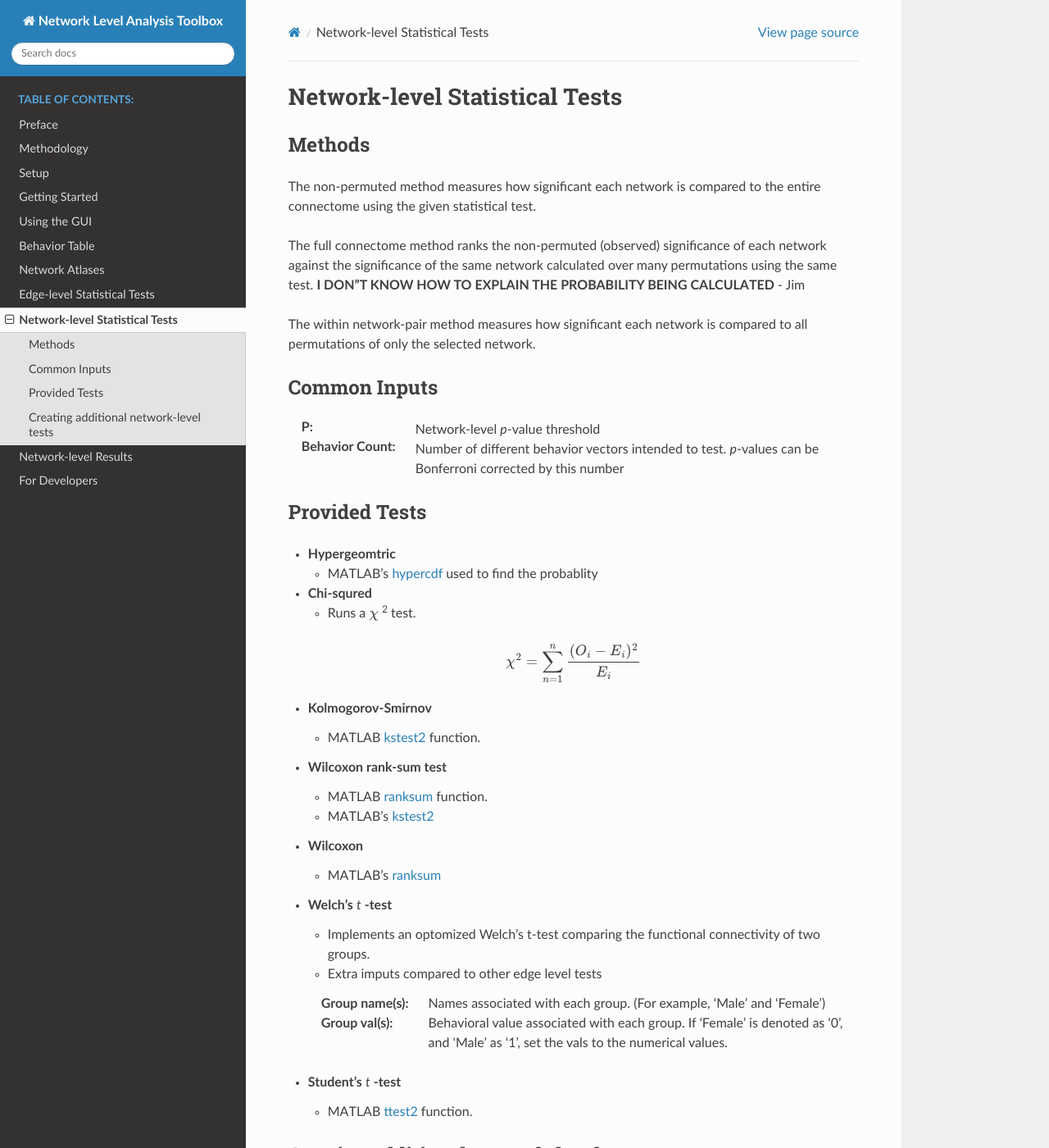
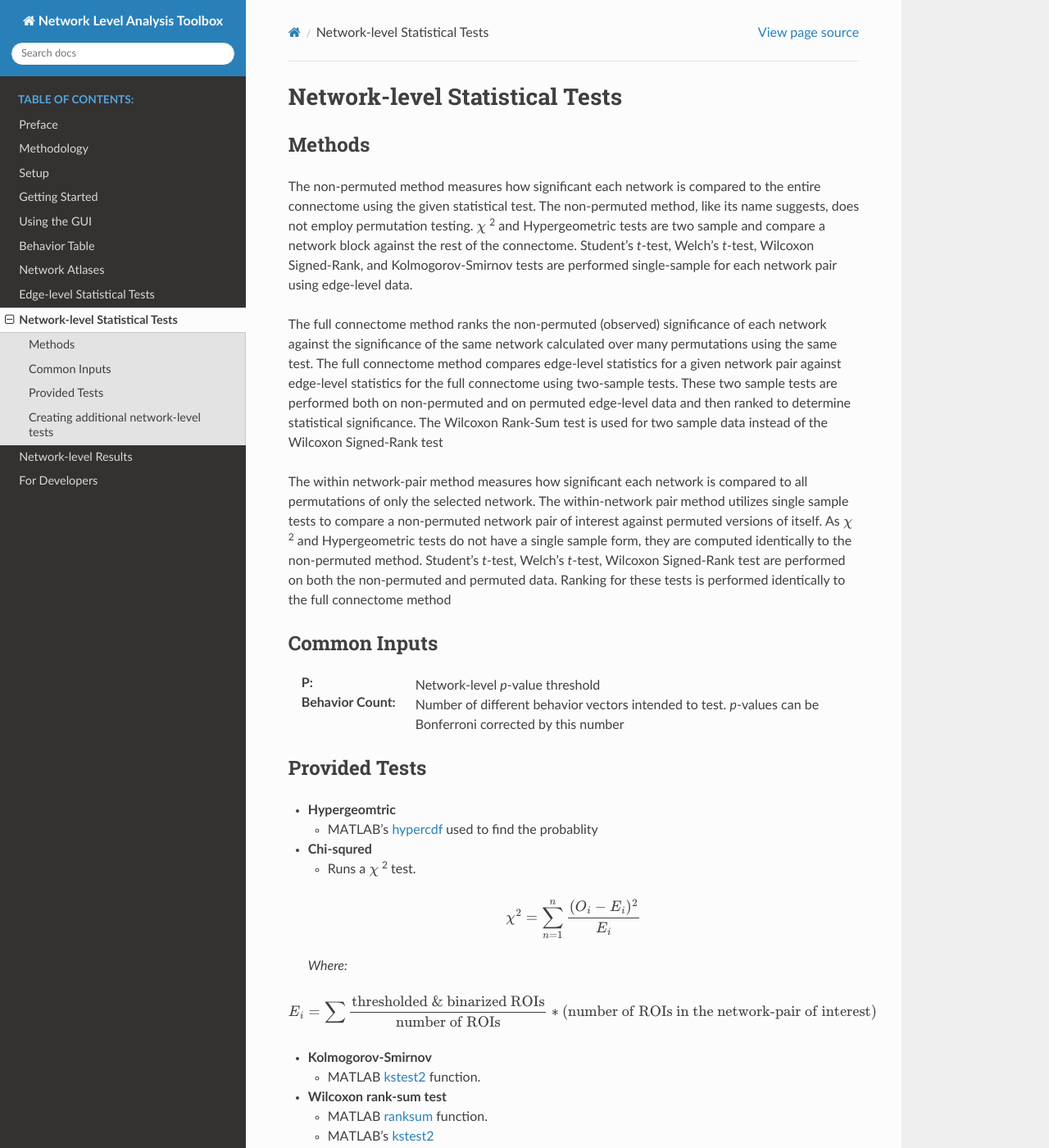
Before and after one commit to WheelockLab/NetworkLevelAnalysis, a Sphinx documentation site: the page built from docs/source/network_level_tests.rst, in a window 1280 px wide and 1400 px high. Shown: the whole window at 82% size. Built offline with Sphinx 7.4.7 and the Read the Docs theme 3.1.0, drawn with Linux system fonts in a browser that asks for light colours; some of the changed text lies outside the part shown.

Commit message:
mainly math formatting

```diff
--- a/docs/source/network_level_tests.rst
+++ b/docs/source/network_level_tests.rst
@@ -5,14 +5,20 @@
 --------------------------
 
 The non-permuted method measures how significant each network is compared to the entire connectome using
-the given statistical test.
+the given statistical test. The non-permuted method, like its name suggests, does not employ permutation testing.
+:math:`\chi` :sup:`2`  and Hypergeometric tests are two sample and compare a network block against the rest of the connectome.
+Student's *t*-test, Welch's *t*-test, Wilcoxon Signed-Rank, and Kolmogorov-Smirnov tests are performed single-sample for each network pair using edge-level data.
 
 The full connectome method ranks the non-permuted (observed) significance of each network against the
-significance of the same network calculated over many permutations using the same test.
-**I DON"T KNOW HOW TO EXPLAIN THE PROBABILITY BEING CALCULATED** - Jim
+significance of the same network calculated over many permutations using the same test. The full connectome method compares edge-level statistics
+for a given network pair against edge-level statistics for the full connectome using two-sample tests.
+These two sample tests are performed both on non-permuted and on permuted edge-level data and then ranked to determine statistical significance.
+The Wilcoxon Rank-Sum test is used for two sample data instead of the Wilcoxon Signed-Rank test
 
 The within network-pair method measures how significant each network is compared to all permutations of
-only the selected network.
+only the selected network. The within-network pair method utilizes single sample tests to compare a non-permuted network pair of interest against permuted versions of itself.
+As :math:`\chi` :sup:`2`  and Hypergeometric tests do not have a single sample form, they are computed identically to the non-permuted method. Student's *t*-test, Welch's *t*-test,
+Wilcoxon Signed-Rank test are performed on both the non-permuted and permuted data. Ranking for these tests is performed identically to the full connectome method
 
 Common Inputs
 ------------------------
@@ -34,6 +40,16 @@
 
     \chi^2 = \sum_{n=1}^n \frac{(O_i - E_i)^2}{E_i}
 
+..
+
+  *Where:*
+
+.. math::
+
+  E_i = \sum_{}\frac{\text{thresholded & binarized ROIs}}{\text{number of ROIs}}  *
+  (\text{number of ROIs in the network-pair of interest})
+
+
 * **Kolmogorov-Smirnov**
 
   * MATLAB `kstest2 <https://www.mathworks.com/help/stats/kstest2.html>`_ function.
@@ -50,11 +66,7 @@
 
 * **Welch's** *t* **-test**
 
-  * Implements an optomized Welch's t-test comparing the functional connectivity of two groups.
-  * Extra imputs compared to other edge level tests
-
-  :Group name(s): Names associated with each group. (For example, 'Male' and 'Female')
-  :Group val(s): Behavioral value associated with each group. If 'Female' is denoted as '0', and 'Male' as '1', set the vals to the numerical values.
+  * Implements an optimized Welch's *t*-test to compare the mean differences of two groups.
 
 * **Student's** *t* **-test**
 
```
